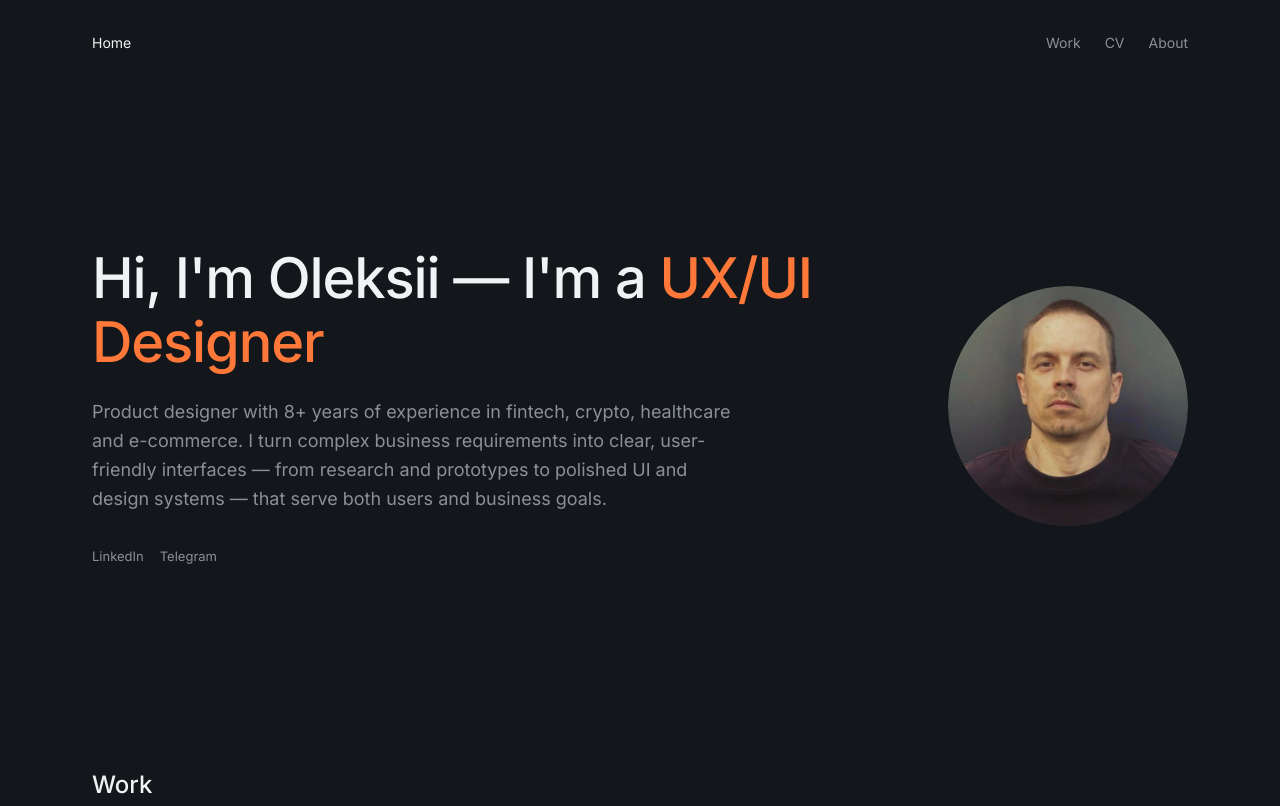
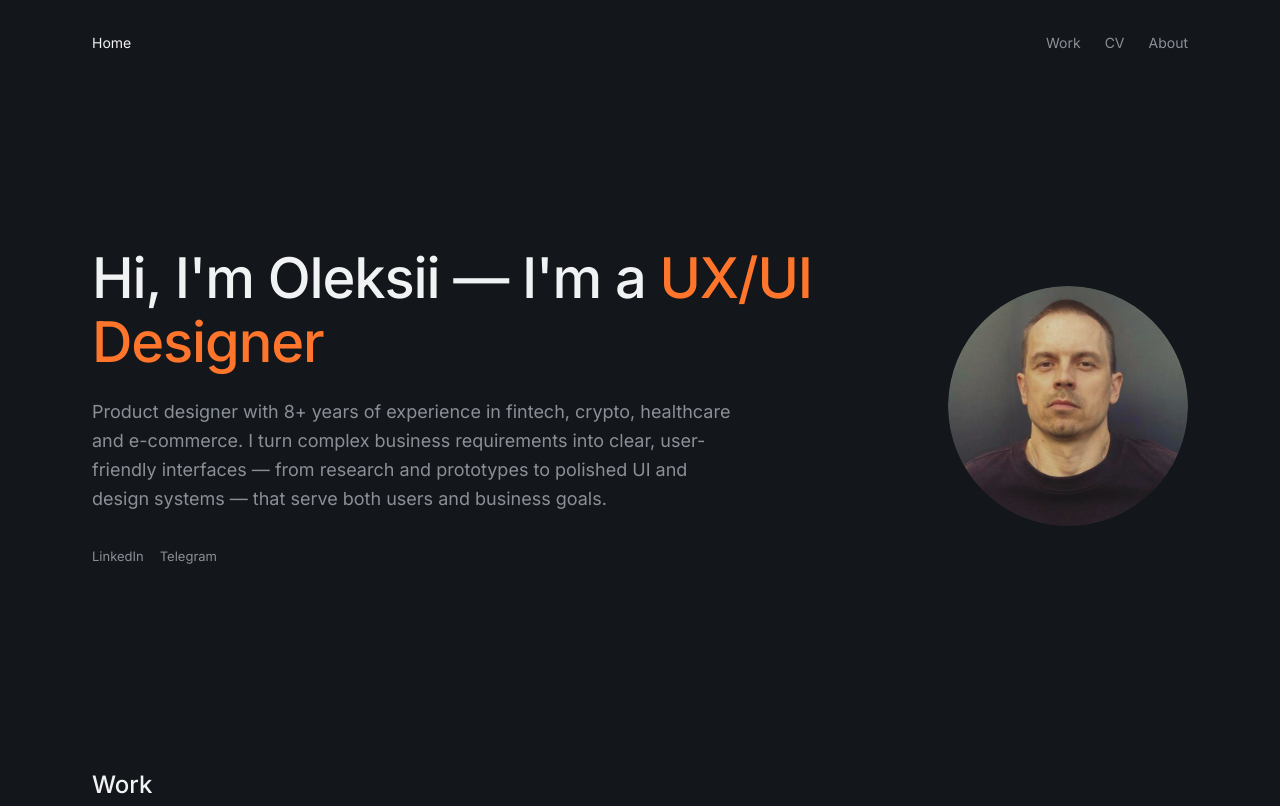
Before and after one commit to oleksii-yukhymets/oleksii-yukhymets.github.io, a plain HTML site: page index.html in a window 1280 px wide. Shown: the top 806 px of the page. Drawn offline with Linux system fonts and the light colour scheme.

Commit message:
Accent #FF752B
Co-Authored-By: Claude Opus 5.5 <noreply@anthropic.com>

```diff
--- a/style.css
+++ b/style.css
@@ -3,7 +3,7 @@
   --surface: #1e2227;
   --text: #f1f2f4;
   --muted: #8b9098;
-  --accent: #ff783a;
+  --accent: #ff752b;
   --max: 1160px;
 }
 
```
